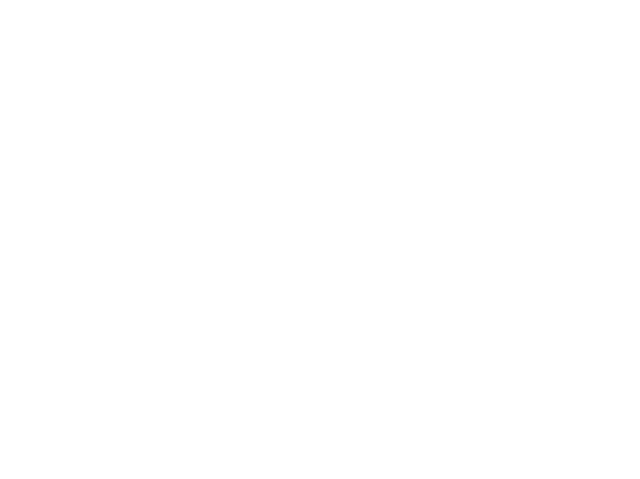
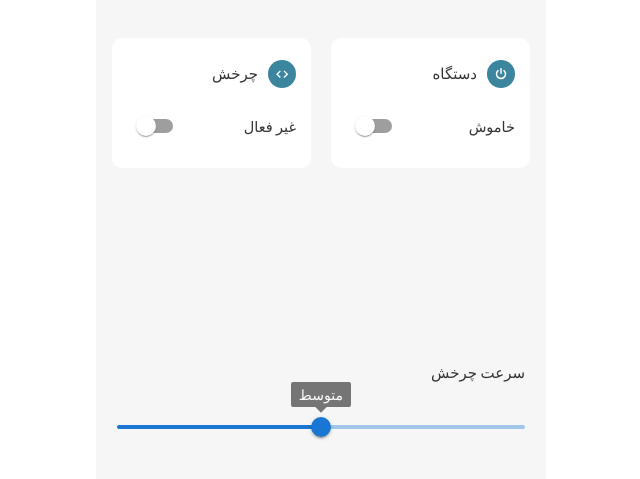
Before and after one commit to dnj/developer-recruitment, a React (Create React App) app in the folder challenges/4/YOUR-CODE-GOES-HERE/mostafa-mohammadzadeh/: page / in a window 1280 px wide. Shown: the part 159-638 px from the top of the page, without its empty margins (319-959 px from the left). Built offline with nearby package versions, Linux system fonts and the light colour scheme.

Commit message:
new components are added to app

```diff
--- a/challenges/4/YOUR-CODE-GOES-HERE/mostafa-mohammadzadeh/src/App.tsx
+++ b/challenges/4/YOUR-CODE-GOES-HERE/mostafa-mohammadzadeh/src/App.tsx
@@ -1,13 +1,80 @@
-import React from 'react';
-import './stylesheets/App.scss';
+import React, { useState } from 'react'
+import PowerButton from './components/powerButton/powerButton'
+import SpeedController from './components/speedController/speedController'
+import powerIcon from './assets/power.svg'
+import arrowIcon from './assets/arrows-left-right.svg'
+import './stylesheets/App.scss'
 
-function App() {
-  return (
-    <div className="App">
+enum PowerStatus {
+  ON = 'روشن',
+  OFF= 'خاموش'
+}
+
+enum OscillateStatus {
+  ON = 'فعال',
+  OFF= 'غیر فعال'
+}
+
+enum SpeedStatus {
+  ULTRA_LOW,
+  LOW,
+  MIDDLE,
+  HIGH,
+  TORNADO
+}
+
+function App(){
+
+  const [powerStatus, setPowerStatus] = useState(PowerStatus.OFF);
+  const [oscillateStatus, setOscillateStatus] = useState(OscillateStatus.OFF);
+  const [speedStatus, setSpeedStatus] = useState(SpeedStatus.MIDDLE);
 
 
 
 
+  return (
+    <div className="App" dir='rtl'>
+      <div className='window'>
+
+        {/* fan */}
+        <div className='section' id='fanSection'>
+
+        </div>
+
+        {/* status */}
+        <div className='section' id='statusSection'>
+
+          <div id='powerWrapper'>
+            <PowerButton
+              title="دستگاه"
+              icon={powerIcon}
+              label={powerStatus}
+              onChange={(isChecked)=>{setPowerStatus(isChecked ? PowerStatus.ON : PowerStatus.OFF)}}/>
+          </div>
+
+          <div id='powerWrapper'>
+            <PowerButton
+              title="چرخش"
+              icon={arrowIcon}
+              label={oscillateStatus}
+              onChange={(isChecked)=>{setOscillateStatus(isChecked ? OscillateStatus.ON : OscillateStatus.OFF)}}/>
+          </div>
+
+        </div>
+
+        {/* speed */}
+        <div className='section' id='speedSection'>
+          <SpeedController
+            status={speedStatus}
+            onChange={(speed)=>{setSpeedStatus(speed)}}/>
+        </div>
+
+        {/* condition */}
+        <div className='section' id='conditionWrapper'>
+
+        </div>
+
+      </div>
     </div>
   );
 }
--- a/challenges/4/YOUR-CODE-GOES-HERE/mostafa-mohammadzadeh/src/stylesheets/App.scss
+++ b/challenges/4/YOUR-CODE-GOES-HERE/mostafa-mohammadzadeh/src/stylesheets/App.scss
@@ -1,3 +1,35 @@
 .App{
+    width: 100%;
+    height: 100%;
+    display: flex;
+    align-items: center;
+    justify-content: center;
+    > .window{
+        width: 100%;
+        height: 100%;
+        max-width: 450px;
+        max-height: 1000px;
+        background-color: #f6f6f6;
+        display: flex;
+        flex-direction: column;
+        justify-content: space-between;
+        align-items: center;
+        > .section{
+            width: 100%;
+            padding: 0 16px;
+        }
+        > #statusSection{
+            display: flex;
+            gap: 20px;
+            > #powerWrapper{
+                flex: 1;
+            }
+            > #oscillateWrapper{
+                flex: 1;
+            }
 
+        }
+
+
+    }
 }
```
